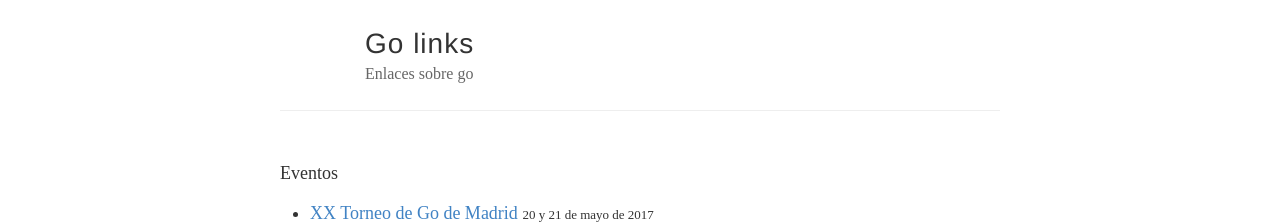
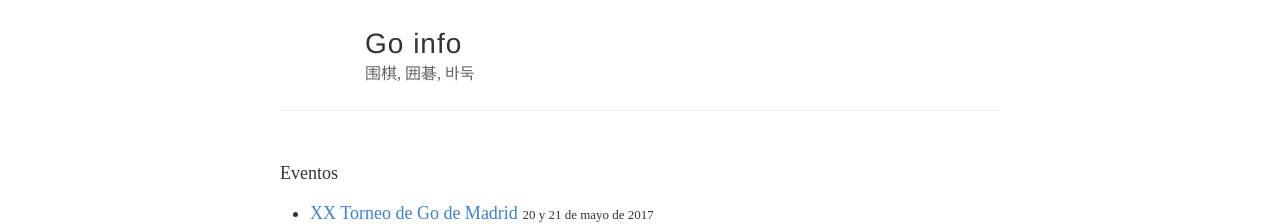
Before and after one commit to canbaduk/canbaduk.github.io, a Jekyll site: the page built from index.html, in a window 1280 px wide. Shown: the top 224 px of the page. Built offline with Jekyll 4.4.1, drawn with Linux system fonts in a browser that asks for light colours; some web fonts are replaced.

Commit message:
modificado título y descripción del sitio

```diff
--- a/_config.yml
+++ b/_config.yml
@@ -3,10 +3,10 @@
 #
 
 # Name of your site (displayed in the header)
-name: Go links
+name: Go info
 
 # Short bio or description (displayed in the header)
-description: Enlaces sobre go
+description: 围棋, 囲碁, 바둑
 
 # URL of your avatar or profile pic (you could use your GitHub profile pic)
 avatar:
```
